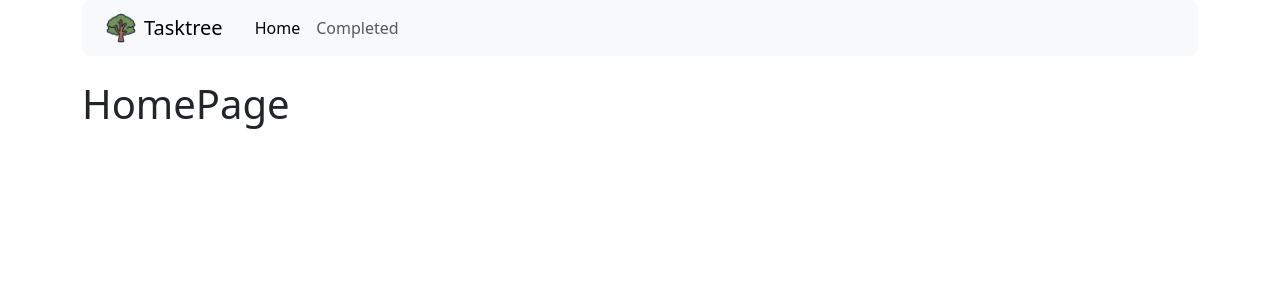
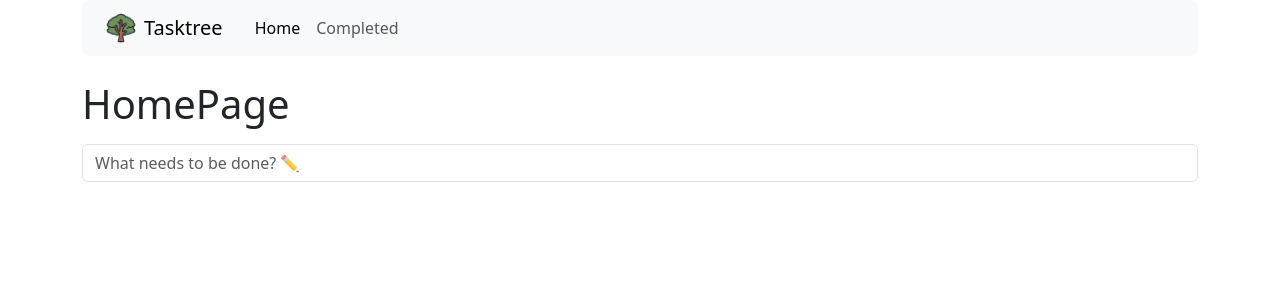
Before and after one commit to abrilBjarano/Tasktree-V1, a React (Vite) app: page / in a window 1280 px wide. Shown: the top 300 px of the page. Built offline with nearby package versions, Linux system fonts and the light colour scheme.

Commit message:
Completed TaskAdd

```diff
--- /dev/null
+++ b/src/components/TaskAdd.jsx
@@ -0,0 +1,18 @@
+import { useForm } from "../hooks/useForm";
+
+export const TaskAdd = () => {
+
+   const { inputValue, onInputChange, onSubmit } = useForm();
+
+   return (
+      <form onSubmit={ onSubmit }>
+         <input
+            type="text"
+            placeholder="What needs to be done? ✏️"
+            className="form-control mt-3"
+            value={ inputValue }
+            onChange={ onInputChange } />
+
+      </form>
+   )
+}
--- /dev/null
+++ b/src/hooks/useForm.jsx
@@ -0,0 +1,26 @@
+import { useState } from "react";
+
+export const useForm = () => {
+
+   const [ inputValue, setInputValue ] = useState('');
+
+   const onInputChange = ({ target }) => {
+      setInputValue( target.value );
+   };
+
+   const onSubmit = ( event ) => {
+      event.preventDefault();
+      if( inputValue.trim().length < 0 ) return;
+
+      const newValue = inputValue.trim();
+      console.log( newValue );
+      setInputValue('');
+   };
+
+
+   return {
+      inputValue,
+      onInputChange,
+      onSubmit
+   }
+}
--- a/src/pages/HomePage.jsx
+++ b/src/pages/HomePage.jsx
@@ -1,7 +1,10 @@
+import { TaskAdd } from "../components/TaskAdd";
+
 export const HomePage = () => {
    return (
       <>
          <h1>HomePage</h1>
+         <TaskAdd />
       </>
    )
 }
```
